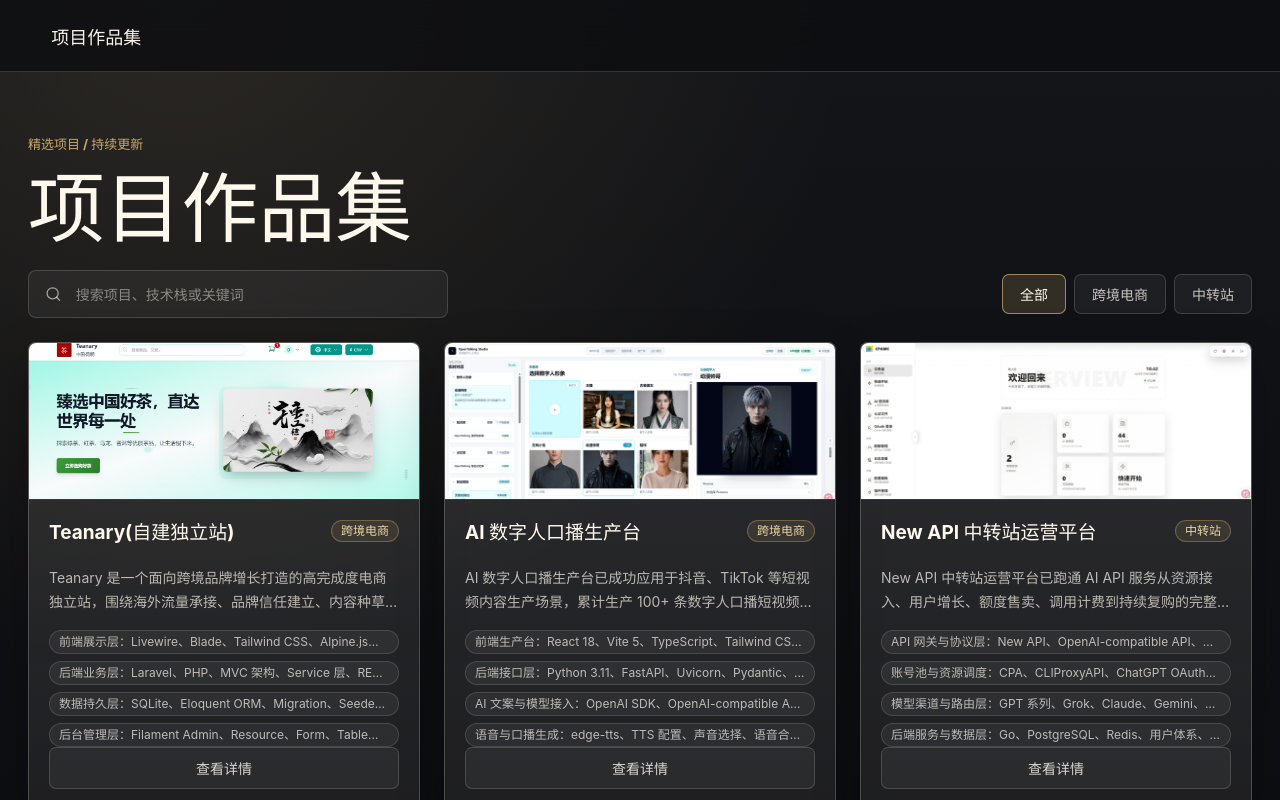
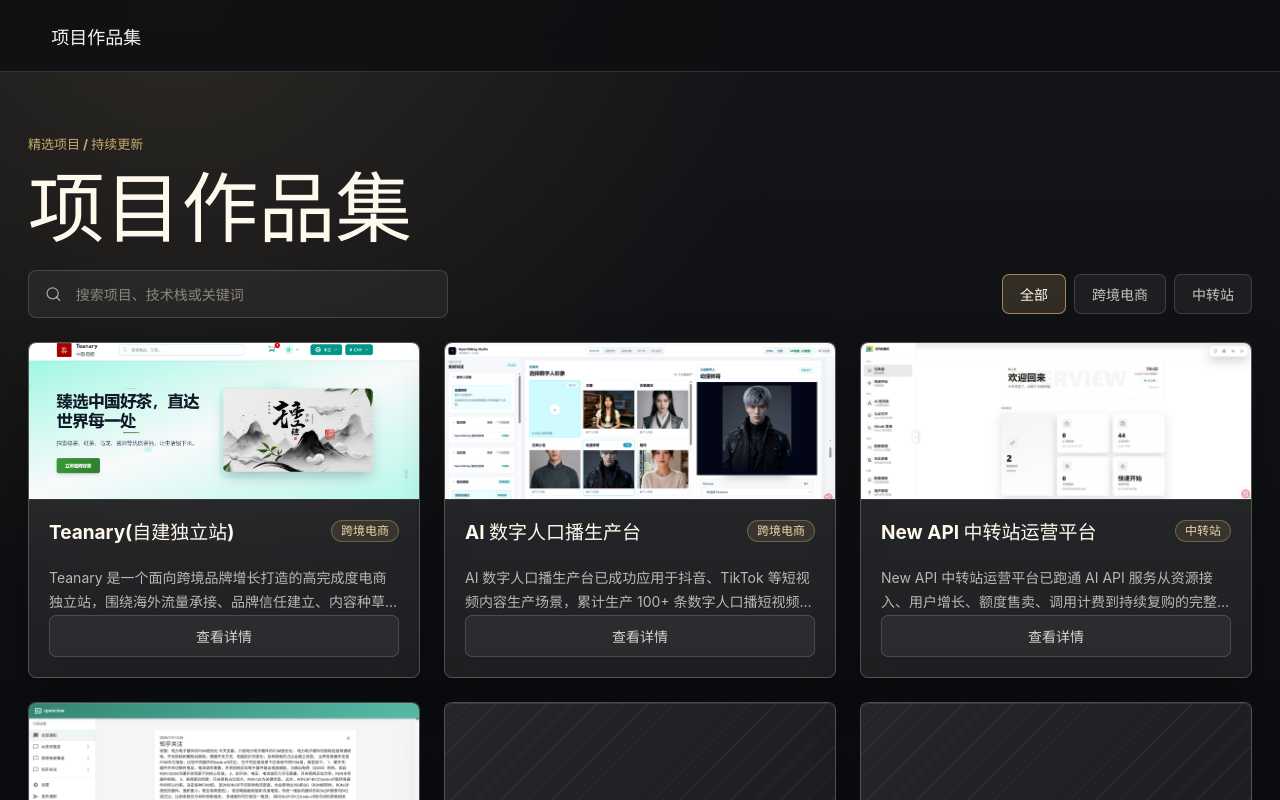
Before and after one commit to bulingbuling688/project-portfolio-site, a React (Vite) app: page / in a window 1280 px wide. Shown: the top 800 px of the page. Built offline with nearby package versions, Linux system fonts and the light colour scheme.

Commit message:
Remove tech stack previews from cards

```diff
--- a/src/App.tsx
+++ b/src/App.tsx
@@ -93,11 +93,6 @@
           <span>{project.category}</span>
         </div>
         <p className="project-description">{project.description}</p>
-        <div className="project-tags" aria-label={`${project.title}技术栈`}>
-          {project.techStack.slice(0, 4).map((tag) => (
-            <span key={tag}>{tag}</span>
-          ))}
-        </div>
         <div className="project-actions">
           <a className="case-link" href={`/projects/${project.slug}`}>
             查看详情
--- a/src/styles.css
+++ b/src/styles.css
@@ -311,31 +311,6 @@
   -webkit-line-clamp: 2;
 }
 
-.project-tags {
-  display: flex;
-  flex-wrap: wrap;
-  align-content: start;
-  gap: 7px;
-  min-height: 32px;
-  margin-top: 15px;
-  overflow: hidden;
-}
-
-.project-tags span {
-  max-width: 100%;
-  height: 24px;
-  border: 1px solid rgba(244, 239, 229, 0.14);
-  border-radius: 999px;
-  padding: 4px 9px;
-  color: rgba(247, 241, 232, 0.72);
-  background: rgba(255, 250, 240, 0.055);
-  overflow: hidden;
-  font-size: 12px;
-  line-height: 14px;
-  text-overflow: ellipsis;
-  white-space: nowrap;
-}
-
 .project-actions {
   display: grid;
   grid-template-columns: 1fr;
```
Also changed, not shown: 2 other files (tests, documents, lock files or other folders).
